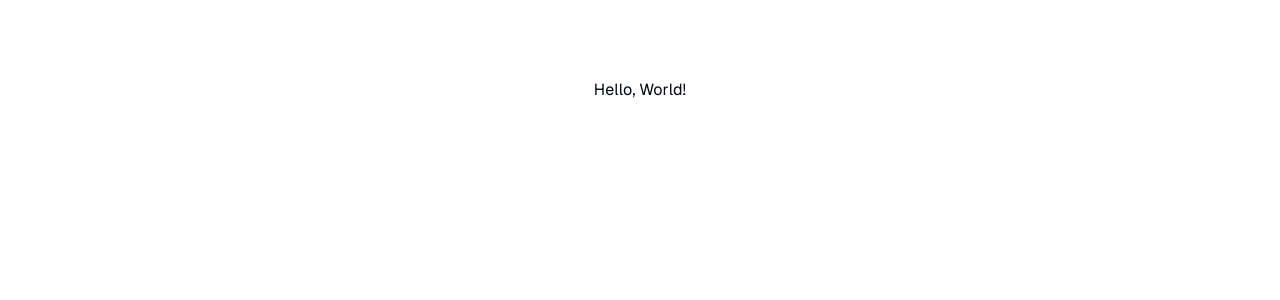
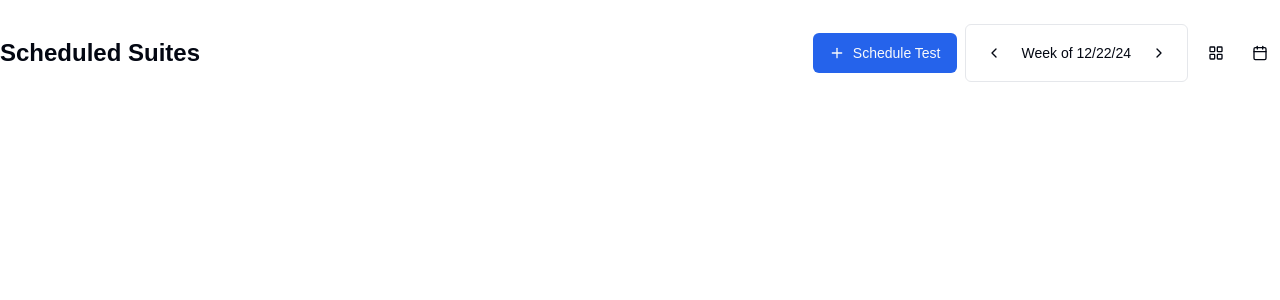
Before and after one commit to PV1shal/calendar-scheduler, a Next.js app: page / in a window 1280 px wide. Shown: the top 300 px of the page. Built offline with nearby package versions, Linux system fonts and the light colour scheme.

Commit message:
Added date libraries + shadcn's button + Calendar's title bar & week scroller

```diff
--- a/app/page.tsx
+++ b/app/page.tsx
@@ -1,7 +1,7 @@
+import CalendarComponent from "../components/ui/CalendarComponent";
+
 export default function Home() {
   return (
-    <div className="grid grid-rows-[20px_1fr_20px] items-center justify-items-center min-h-screen p-8 pb-20 gap-16 sm:p-20 font-[family-name:var(--font-geist-sans)]">
-      Hello, World!
-    </div>
+    <CalendarComponent />
   );
 }
--- /dev/null
+++ b/components/ui/CalendarComponent.tsx
@@ -0,0 +1,63 @@
+"use client";
+
+import { useState } from "react";
+import { addDays, format, startOfWeek } from "date-fns";
+import { Button } from "@/components/ui/button";
+import {
+  ChevronLeft,
+  ChevronRight,
+  LayoutGrid,
+  CalendarIcon,
+  PlusIcon
+} from "lucide-react";
+
+export default function CalendarComponent() {
+  const [currentDate, setCurrentDate] = useState(new Date()); // To track the current date
+  const startOfCurrentWeek = startOfWeek(currentDate);  // To track the start date of the current week
+
+  const navigateWeek = (direction: "prev" | "next") => {
+    setCurrentDate((prev) =>
+      direction === "prev" ? addDays(prev, -7) : addDays(prev, 7)
+    );
+  };
+
+  return (
+    <div className="container mx-auto py-6">
+      <div className="mb-6 flex items-center justify-between">
+        <h1 className="text-2xl font-semibold">Scheduled Suites</h1>
+        <div className="flex items-center gap-2">
+          <Button variant="default" className="bg-blue-600 hover:bg-blue-700">
+            <PlusIcon /> Schedule Test
+          </Button>
+          <div className="flex items-center gap-2 rounded-md border p-2">
+            <Button
+              variant="ghost"
+              size="icon"
+              onClick={() => navigateWeek("prev")}
+            >
+              <ChevronLeft className="h-4 w-4" />
+            </Button>
+            <span className="text-sm">
+              Week of {format(startOfCurrentWeek, "MM/dd/yy")}
+            </span>
+            <Button
+              variant="ghost"
+              size="icon"
+              onClick={() => navigateWeek("next")}
+            >
+              <ChevronRight className="h-4 w-4" />
+            </Button>
+          </div>
+          <div className="flex items-center gap-1">
+            <Button variant="ghost" size="icon">
+              <LayoutGrid className="h-4 w-4" />
+            </Button>
+            <Button variant="ghost" size="icon">
+              <CalendarIcon className="h-4 w-4" />
+            </Button>
+          </div>
+        </div>
+      </div>
+    </div>
+  );
+}
--- /dev/null
+++ b/components/ui/button.tsx
@@ -0,0 +1,56 @@
+import * as React from "react"
+import { Slot } from "@radix-ui/react-slot"
+import { cva, type VariantProps } from "class-variance-authority"
+
+import { cn } from "@/lib/utils"
+
+const buttonVariants = cva(
+  "inline-flex items-center justify-center gap-2 whitespace-nowrap rounded-md text-sm font-medium ring-offset-background transition-colors focus-visible:outline-none focus-visible:ring-2 focus-visible:ring-ring focus-visible:ring-offset-2 disabled:pointer-events-none disabled:opacity-50 [&_svg]:pointer-events-none [&_svg]:size-4 [&_svg]:shrink-0",
+  {
+    variants: {
+      variant: {
+        default: "bg-primary text-primary-foreground hover:bg-primary/90",
+        destructive:
+          "bg-destructive text-destructive-foreground hover:bg-destructive/90",
+        outline:
+          "border border-input bg-background hover:bg-accent hover:text-accent-foreground",
+        secondary:
+          "bg-secondary text-secondary-foreground hover:bg-secondary/80",
+        ghost: "hover:bg-accent hover:text-accent-foreground",
+        link: "text-primary underline-offset-4 hover:underline",
+      },
+      size: {
+        default: "h-10 px-4 py-2",
+        sm: "h-9 rounded-md px-3",
+        lg: "h-11 rounded-md px-8",
+        icon: "h-10 w-10",
+      },
+    },
+    defaultVariants: {
+      variant: "default",
+      size: "default",
+    },
+  }
+)
+
+export interface ButtonProps
+  extends React.ButtonHTMLAttributes<HTMLButtonElement>,
+    VariantProps<typeof buttonVariants> {
+  asChild?: boolean
+}
+
+const Button = React.forwardRef<HTMLButtonElement, ButtonProps>(
+  ({ className, variant, size, asChild = false, ...props }, ref) => {
+    const Comp = asChild ? Slot : "button"
+    return (
+      <Comp
+        className={cn(buttonVariants({ variant, size, className }))}
+        ref={ref}
+        {...props}
+      />
+    )
+  }
+)
+Button.displayName = "Button"
+
+export { Button, buttonVariants }
--- a/package.json
+++ b/package.json
@@ -9,11 +9,14 @@
     "lint": "next lint"
   },
   "dependencies": {
+    "@radix-ui/react-slot": "^1.1.1",
     "class-variance-authority": "^0.7.1",
     "clsx": "^2.1.1",
+    "date-fns": "^3.6.0",
     "lucide-react": "^0.469.0",
     "next": "14.2.16",
     "react": "^18",
+    "react-day-picker": "^8.10.1",
     "react-dom": "^18",
     "tailwind-merge": "^2.6.0",
     "tailwindcss-animate": "^1.0.7"
```
Also changed, not shown: 1 other file (tests, documents, lock files or other folders).
